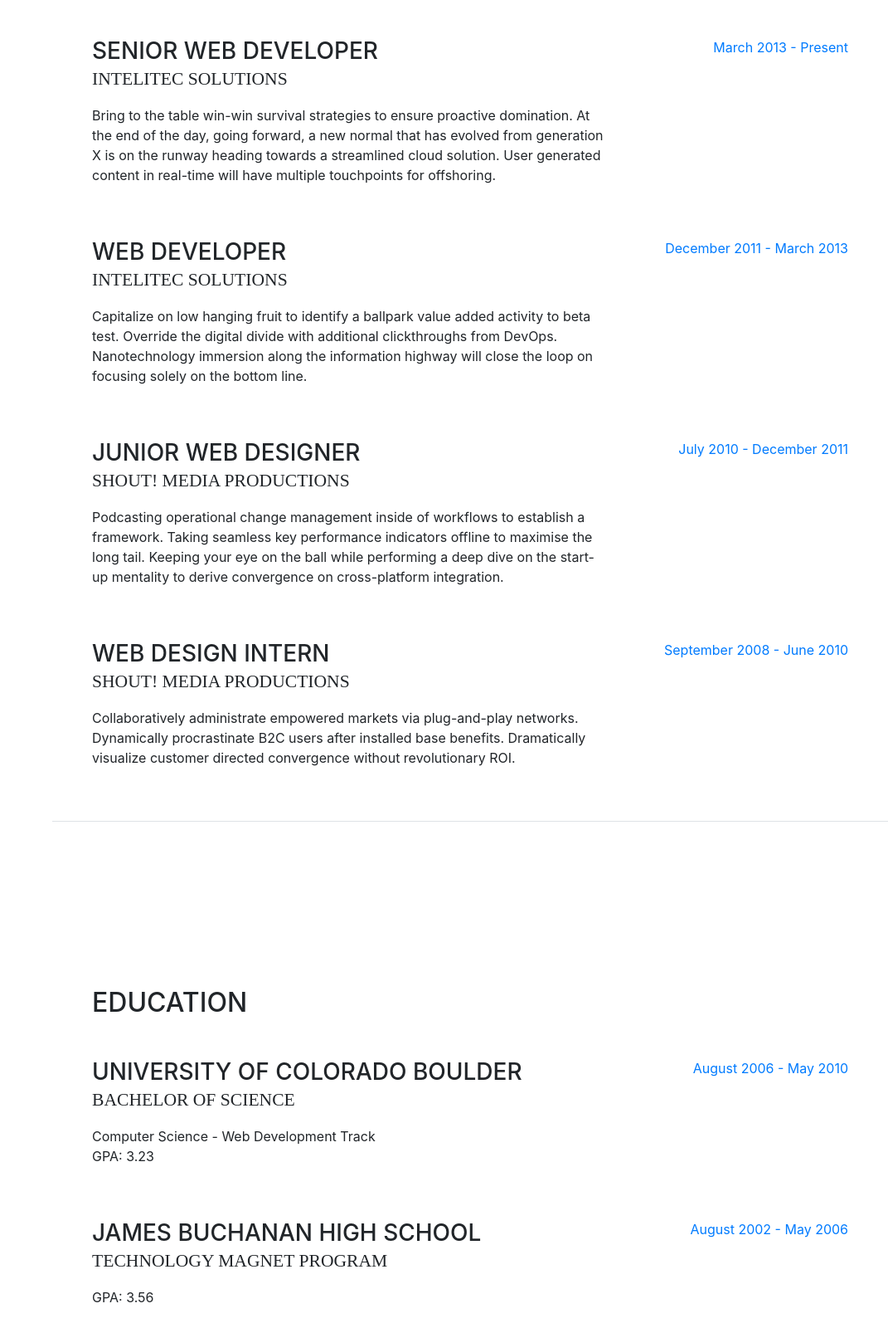
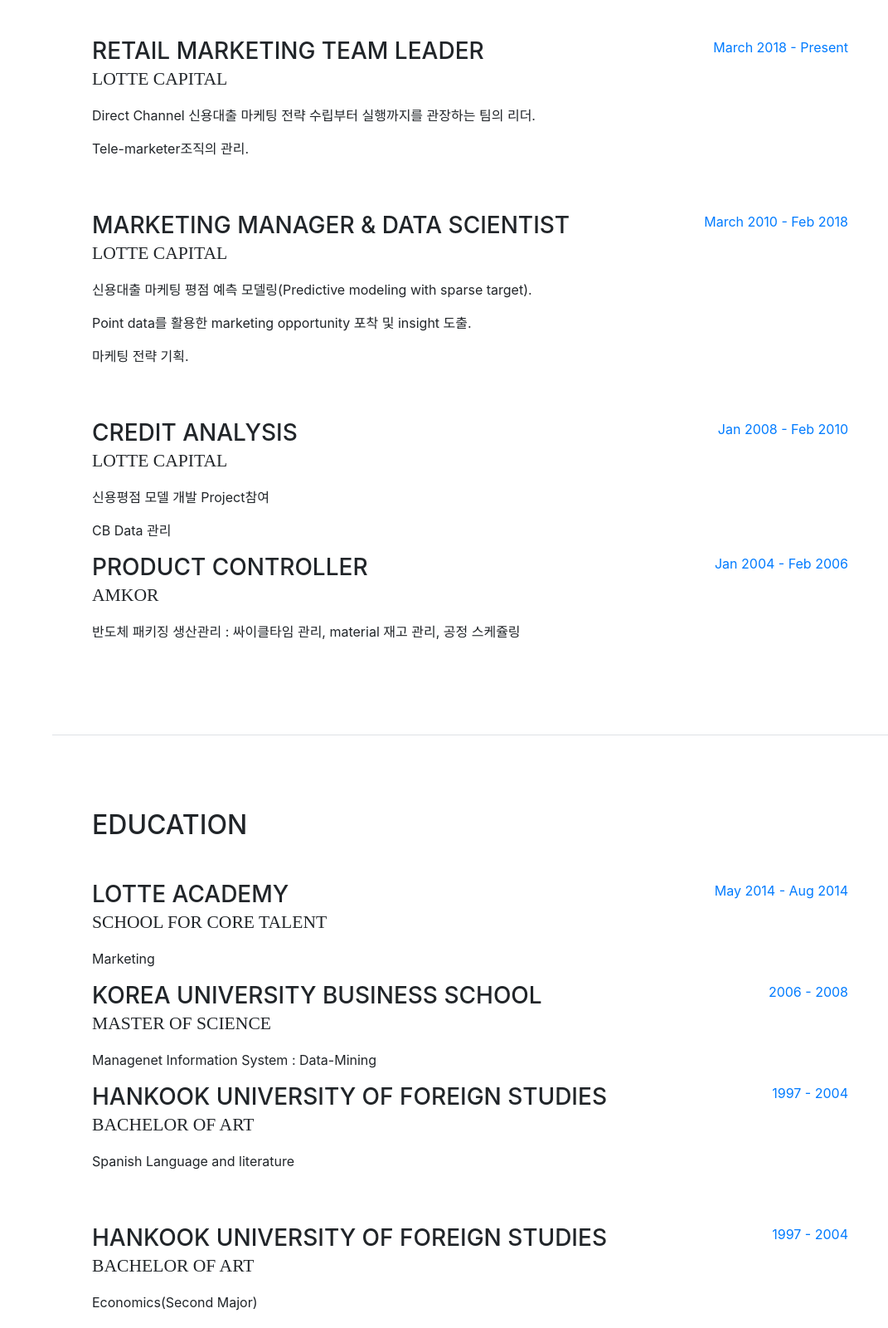
Before and after one commit to raccoonjin/raccoonjin.github.io, a website with bundled scripts: page index.html in a window 1280 px wide. Shown: the part 889-2489 px from the top of the page at 83% size, without its empty margins (209-1280 px from the left). Built offline with nearby package versions, Linux system fonts and the light colour scheme; a web font is replaced by a local one.

Commit message:
beta 1.0
전반적인 내용이 기술된 첫번째 릴리스

```diff
--- a/index.html
+++ b/index.html
@@ -8,7 +8,7 @@
     <meta name="description" content="">
     <meta name="author" content="">
 
-    <title>GJKIM : Who am I</title>
+    <title>GJKIM : Who am I?</title>
 
     <!-- Bootstrap core CSS -->
     <link href="vendor/bootstrap/css/bootstrap.min.css" rel="stylesheet">
@@ -29,7 +29,7 @@
 
     <nav class="navbar navbar-expand-lg navbar-dark bg-primary fixed-top" id="sideNav">
       <a class="navbar-brand js-scroll-trigger" href="#page-top">
-        <span class="d-block d-lg-none">Start Bootstrap</span>
+        <span class="d-block d-lg-none">GJ Kim</span>
         <span class="d-none d-lg-block">
           <img class="img-fluid img-profile rounded-circle mx-auto mb-2" src="img/profile.jpg" alt="">
         </span>
@@ -71,10 +71,15 @@
           <div class="subheading mb-5">Growth Hacker, Knowledge Worker
             <a href="mailto:raccoonjin@gmail.com">raccoonjin@gmail.com</a>
           </div>
-          <p class="mb-5">I Love Problem Solving.</p>
+          <p class="mb-5">1977년 3월 부산에서 태어났다.
+                          원치 않는 상황이 반복되는 것을 무엇보다 싫어한다.
+                          그 상황이 반복되는데 아무것도 하지 않는 것은 더 싫어한다.
+                         ‘닳아 없어질지언정 녹슬지 않겠다!’ 가 좌우명이다.
+                          세상의 모든 지식을 스폰지 처럼 쉽게 빨아들였다 내보내고 다시 새로운 것을 빨아들이는 사람이고 싶다.
+                          한쪽으로 치우치는게 너무 싫다. 기계적 균형은 더 싫다.</p>
           <ul class="list-inline list-social-icons mb-0">
             <li class="list-inline-item">
-              <a href="#">
+              <a href="www.facebook.com">
                 <span class="fa-stack fa-lg">
                   <i class="fa fa-circle fa-stack-2x"></i>
                   <i class="fa fa-facebook fa-stack-1x fa-inverse"></i>
@@ -90,7 +95,7 @@
               </a>
             </li>
             <li class="list-inline-item">
-              <a href="#">
+              <a href="www.linkedin.com">
                 <span class="fa-stack fa-lg">
                   <i class="fa fa-circle fa-stack-2x"></i>
                   <i class="fa fa-linkedin fa-stack-1x fa-inverse"></i>
@@ -98,7 +103,7 @@
               </a>
             </li>
             <li class="list-inline-item">
-              <a href="www.github.com/raccoonjin">
+              <a href="https://github.com/raccoonjin">
                 <span class="fa-stack fa-lg">
                   <i class="fa fa-circle fa-stack-2x"></i>
                   <i class="fa fa-github fa-stack-1x fa-inverse"></i>
@@ -115,47 +120,53 @@
 
           <div class="resume-item d-flex flex-column flex-md-row mb-5">
             <div class="resume-content mr-auto">
-              <h3 class="mb-0">Senior Web Developer</h3>
-              <div class="subheading mb-3">Intelitec Solutions</div>
-              <p>Bring to the table win-win survival strategies to ensure proactive domination. At the end of the day, going forward, a new normal that has evolved from generation X is on the runway heading towards a streamlined cloud solution. User generated content in real-time will have multiple touchpoints for offshoring.</p>
+              <h3 class="mb-0">Retail Marketing Team Leader</h3>
+              <div class="subheading mb-3">LOTTE CAPITAL</div>
+              <p>Direct Channel 신용대출 마케팅 전략 수립부터 실행까지를 관장하는 팀의 리더. </p>
+              <p>Tele-marketer조직의 관리.</p>
             </div>
             <div class="resume-date text-md-right">
-              <span class="text-primary">March 2013 - Present</span>
+              <span class="text-primary">March 2018 - Present</span>
             </div>
           </div>
 
           <div class="resume-item d-flex flex-column flex-md-row mb-5">
             <div class="resume-content mr-auto">
-              <h3 class="mb-0">Web Developer</h3>
-              <div class="subheading mb-3">Intelitec Solutions</div>
-              <p>Capitalize on low hanging fruit to identify a ballpark value added activity to beta test. Override the digital divide with additional clickthroughs from DevOps. Nanotechnology immersion along the information highway will close the loop on focusing solely on the bottom line.</p>
+              <h3 class="mb-0">Marketing Manager & Data Scientist</h3>
+              <div class="subheading mb-3">LOTTE CAPITAL</div>
+              <p>신용대출 마케팅 평점 예측 모델링(Predictive modeling with sparse target).</p>
+              <p>Point data를 활용한 marketing opportunity 포착 및 insight 도출.</p>
+              <p>마케팅 전략 기획.</p>
             </div>
             <div class="resume-date text-md-right">
-              <span class="text-primary">December 2011 - March 2013</span>
+              <span class="text-primary">March 2010 - Feb 2018</span>
+            </div>
+          </div>
+
+          <div class="resume-item d-flex flex-column flex-md-row">
+            <div class="resume-content mr-auto">
+              <h3 class="mb-0">Credit Analysis</h3>
+              <div class="subheading mb-3">LOTTE CAPITAL</div>
+              <p>신용평점 모델 개발 Project참여</p>
+              <p>CB Data 관리</p>
+            </div>
+            <div class="resume-date text-md-right">
+              <span class="text-primary">Jan 2008 - Feb 2010</span>
             </div>
           </div>
 
           <div class="resume-item d-flex flex-column flex-md-row mb-5">
             <div class="resume-content mr-auto">
-              <h3 class="mb-0">Junior Web Designer</h3>
-              <div class="subheading mb-3">Shout! Media Productions</div>
-              <p>Podcasting operational change management inside of workflows to establish a framework. Taking seamless key performance indicators offline to maximise the long tail. Keeping your eye on the ball while performing a deep dive on the start-up mentality to derive convergence on cross-platform integration.</p>
+              <h3 class="mb-0">Product Controller</h3>
+              <div class="subheading mb-3">AMKOR</div>
+              <p>반도체 패키징 생산관리 : 싸이클타임 관리, material 재고 관리, 공정 스케쥴링</p>
             </div>
             <div class="resume-date text-md-right">
-              <span class="text-primary">July 2010 - December 2011</span>
+              <span class="text-primary">Jan 2004 - Feb 2006</span>
             </div>
           </div>
 
-          <div class="resume-item d-flex flex-column flex-md-row">
-            <div class="resume-content mr-auto">
-              <h3 class="mb-0">Web Design Intern</h3>
-              <div class="subheading mb-3">Shout! Media Productions</div>
-              <p>Collaboratively administrate empowered markets via plug-and-play networks. Dynamically procrastinate B2C users after installed base benefits. Dramatically visualize customer directed convergence without revolutionary ROI.</p>
-            </div>
-            <div class="resume-date text-md-right">
-              <span class="text-primary">September 2008 - June 2010</span>
-            </div>
-          </div>
+
 
         </div>
 
@@ -165,26 +176,50 @@
         <div class="my-auto">
           <h2 class="mb-5">Education</h2>
 
-          <div class="resume-item d-flex flex-column flex-md-row mb-5">
+          <div class="resume-item d-flex flex-column flex-md-row">
             <div class="resume-content mr-auto">
-              <h3 class="mb-0">University of Colorado Boulder</h3>
-              <div class="subheading mb-3">Bachelor of Science</div>
-              <div>Computer Science - Web Development Track</div>
-              <p>GPA: 3.23</p>
+              <h3 class="mb-0">Lotte Academy</h3>
+              <div class="subheading mb-3">School for Core Talent</div>
+              <p>Marketing</p>
             </div>
             <div class="resume-date text-md-right">
-              <span class="text-primary">August 2006 - May 2010</span>
+              <span class="text-primary">May 2014 - Aug 2014</span>
             </div>
           </div>
 
           <div class="resume-item d-flex flex-column flex-md-row">
             <div class="resume-content mr-auto">
-              <h3 class="mb-0">James Buchanan High School</h3>
-              <div class="subheading mb-3">Technology Magnet Program</div>
-              <p>GPA: 3.56</p>
+              <h3 class="mb-0">Korea University Business School</h3>
+              <div class="subheading mb-3">Master of Science</div>
+              <div>Managenet Information System : Data-Mining</div>
+              <p></p>
             </div>
             <div class="resume-date text-md-right">
-              <span class="text-primary">August 2002 - May 2006</span>
+              <span class="text-primary">2006 - 2008</span>
+            </div>
+          </div>
+
+          <div class="resume-item d-flex flex-column flex-md-row mb-5">
+            <div class="resume-content mr-auto">
+              <h3 class="mb-0">Hankook University of Foreign Studies</h3>
+              <div class="subheading mb-3">Bachelor of Art</div>
+              <div>Spanish Language and literature</div>
+              <p></p>
+            </div>
+            <div class="resume-date text-md-right">
+              <span class="text-primary">1997 - 2004</span>
+            </div>
+          </div>
+
+          <div class="resume-item d-flex flex-column flex-md-row">
+            <div class="resume-content mr-auto">
+              <h3 class="mb-0">Hankook University of Foreign Studies</h3>
+              <div class="subheading mb-3">Bachelor of Art</div>
+              <div>Economics(Second Major)</div>
+              <p></p>
+            </div>
+            <div class="resume-date text-md-right">
+              <span class="text-primary">1997 - 2004</span>
             </div>
           </div>
 
@@ -210,42 +245,24 @@
               <i class="devicons devicons-jquery"></i>
             </li>
             <li class="list-inline-item">
-              <i class="devicons devicons-sass"></i>
-            </li>
-            <li class="list-inline-item">
-              <i class="devicons devicons-less"></i>
-            </li>
-            <li class="list-inline-item">
               <i class="devicons devicons-bootstrap"></i>
-            </li>
-            <li class="list-inline-item">
-              <i class="devicons devicons-wordpress"></i>
-            </li>
-            <li class="list-inline-item">
-              <i class="devicons devicons-grunt"></i>
-            </li>
-            <li class="list-inline-item">
-              <i class="devicons devicons-gulp"></i>
-            </li>
-            <li class="list-inline-item">
-              <i class="devicons devicons-npm"></i>
             </li>
           </ul>
 
-          <div class="subheading mb-3">Workflow</div>
+          <div class="subheading mb-3">Office Programe</div>
           <ul class="fa-ul mb-0">
             <li>
               <i class="fa-li fa fa-check"></i>
-              Mobile-First, Responsive Design</li>
+              Excel</li>
             <li>
               <i class="fa-li fa fa-check"></i>
-              Cross Browser Testing &amp; Debugging</li>
+              Word</li>
             <li>
               <i class="fa-li fa fa-check"></i>
-              Cross Functional Teams</li>
+              Power Point</li>
             <li>
               <i class="fa-li fa fa-check"></i>
-              Agile Development &amp; Scrum</li>
+              Access</li>
           </ul>
         </div>
       </section>
@@ -253,8 +270,8 @@
       <section class="resume-section p-3 p-lg-5 d-flex flex-column" id="interests">
         <div class="my-auto">
           <h2 class="mb-5">Interests</h2>
-          <p>Apart from being a web developer, I enjoy most of my time being outdoors. In the winter, I am an avid skiier and novice ice climber. During the warmer months here in Colorado, I enjoy mountain biking, free climbing, and kayaking.</p>
-          <p class="mb-0">When forced indoors, I follow a number of sci-fi and fantasy genre movies and television shows, I am an aspiring chef, and I spend a large amount of my free time exploring the latest technolgy advancements in the front-end web development world.</p>
+          <p>작게는 개인을 둘러싸고 있는 현실, 크게는 세상을 더 나은 상태로 바꾸는 모든 일에 관심이 많다.</p>
+          <p class="mb-0">심리. 통계. 경영. 경제. 천문. 역사. 지리. </p>
         </div>
       </section>
 
@@ -262,7 +279,7 @@
         <div class="my-auto">
           <h2 class="mb-5">Awards &amp; Certifications</h2>
           <ul class="fa-ul mb-0">
-            <li>
+<!--        <li>
               <i class="fa-li fa fa-trophy text-warning"></i>
               Google Analytics Certified Developer</li>
             <li>
@@ -288,7 +305,7 @@
             <li>
               <i class="fa-li fa fa-trophy text-warning"></i>
               3<sup>rd</sup>
-              Place - James Buchanan High School - Hackathon 2005</li>
+              Place - James Buchanan High School - Hackathon 2005</li>-->
           </ul>
         </div>
       </section>
```
